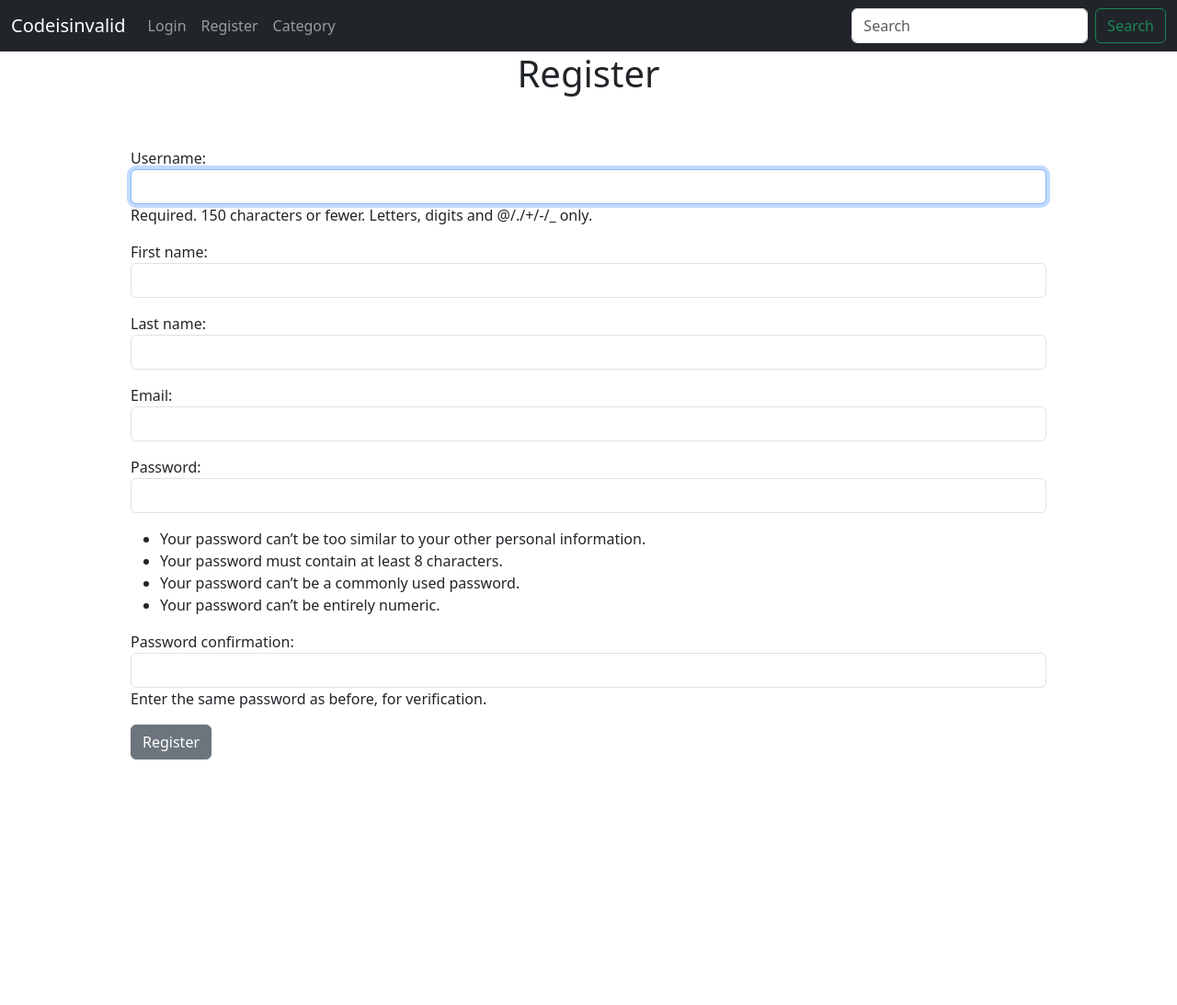
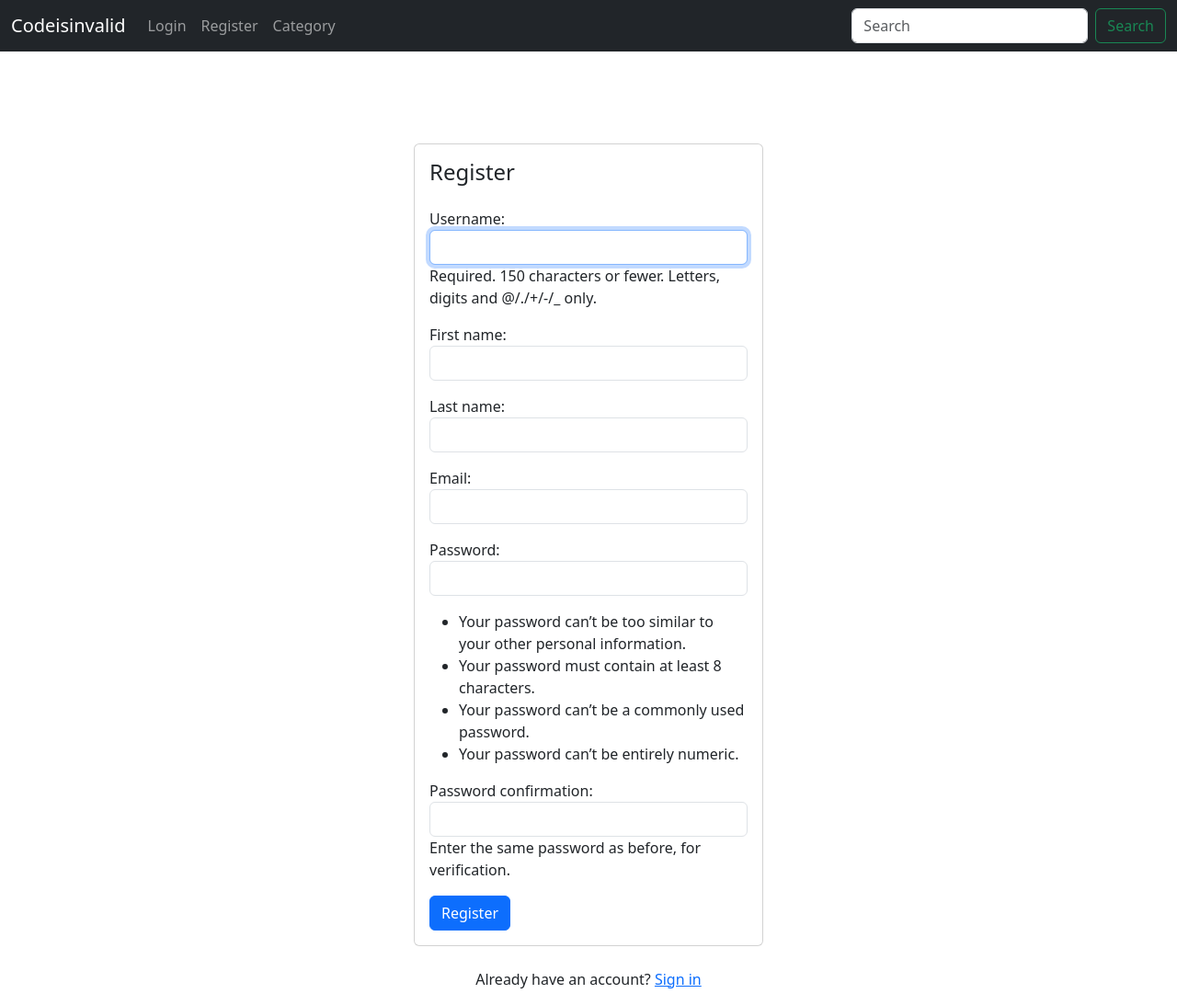
Before and after one commit to codeisinvalid/ablog, a Django app: page /members/register/ in a window 1280 px wide. Shown: the whole page at 92% size. Before the commit the page ends 826 px from the top, so only its background shows below. Run offline with Django 4.2, Linux system fonts and the light colour scheme.

Commit message:
login and register frontend fixes

```diff
--- a/ablog/settings.py
+++ b/ablog/settings.py
@@ -11,6 +11,7 @@ https://docs.djangoproject.com/en/4.2/ref/settings/
 """
 
 from pathlib import Path
+import os
 
 # Build paths inside the project like this: BASE_DIR / 'subdir'.
 BASE_DIR = Path(__file__).resolve().parent.parent
@@ -120,6 +121,7 @@ USE_TZ = True
 
 STATIC_URL = 'static/'
 
+
 # Default primary key field type
 # https://docs.djangoproject.com/en/4.2/ref/settings/#default-auto-field
 
--- a/members/templates/registration/register.html
+++ b/members/templates/registration/register.html
@@ -6,17 +6,43 @@ Register
 
 {% block content %}
 
-<div class="container">
+
+
+
+
+
+<div class="card mx-auto" style="max-width: 380px; margin-top:100px;">
+    <div class="card-body">
+        <h4 class="card-title mb-4">
+            Register
+        </h4>
+        <form method="POST">
+            {% csrf_token %}
+            {{form.as_p}}
+            <div class="form-group">
+                <button class="btn btn-primary btn-block">Register</button>
+            </div>
+        </form>
+    </div>
+</div>
+<p class="text-center mt-4"> Already have an account? <a href="{% url 'login' %}">Sign in</a></p>
+
+
+
+
+
+{% comment %} <div class="container">
     <h1 class="text-center">Register</h1>
     <div class="form-group p-5">
 
         <form method="POST">
             {% csrf_token %}
             {{form.as_p}}
-            <button class="btn btn-secondary">Register</button>
+            <button class="btn btn-primary btn-block">Register</button>
+
         </form>
     </div>
-</div>
+</div> {% endcomment %}
 
 
 
--- a/members/urls.py
+++ b/members/urls.py
@@ -5,5 +5,5 @@ from django.contrib.auth import views as auth_views
 urlpatterns = [
     path('register/', UserRegisterView.as_view(), name='register'),
     path('edit_profile', UserEditView.as_view(), name='edit_profile'),
-    path('/password/', auth_views.PasswordChangeView.as_view()),
+    path('password/', auth_views.PasswordChangeView.as_view()),
 ]
--- a/theblog/templates/base.html
+++ b/theblog/templates/base.html
@@ -6,9 +6,15 @@
     <title>{%block title%}Codeisinvalid-Let's code valid!
         {% endblock title%}
     </title>
+
+
+
     <link rel="stylesheet" href="https://cdnjs.cloudflare.com/ajax/libs/font-awesome/5.15.3/css/all.min.css">
 
     <link href="https://cdn.jsdelivr.net/npm/bootstrap@5.3.1/dist/css/bootstrap.min.css" rel="stylesheet" integrity="sha384-4bw+/aepP/YC94hEpVNVgiZdgIC5+VKNBQNGCHeKRQN+PtmoHDEXuppvnDJzQIu9" crossorigin="anonymous">
+
+
+
 
     <style>
       .red-heart-icon {
```
Also changed, not shown: members/templates/registration/login.html (+10 -5 lines), db.sqlite3.
